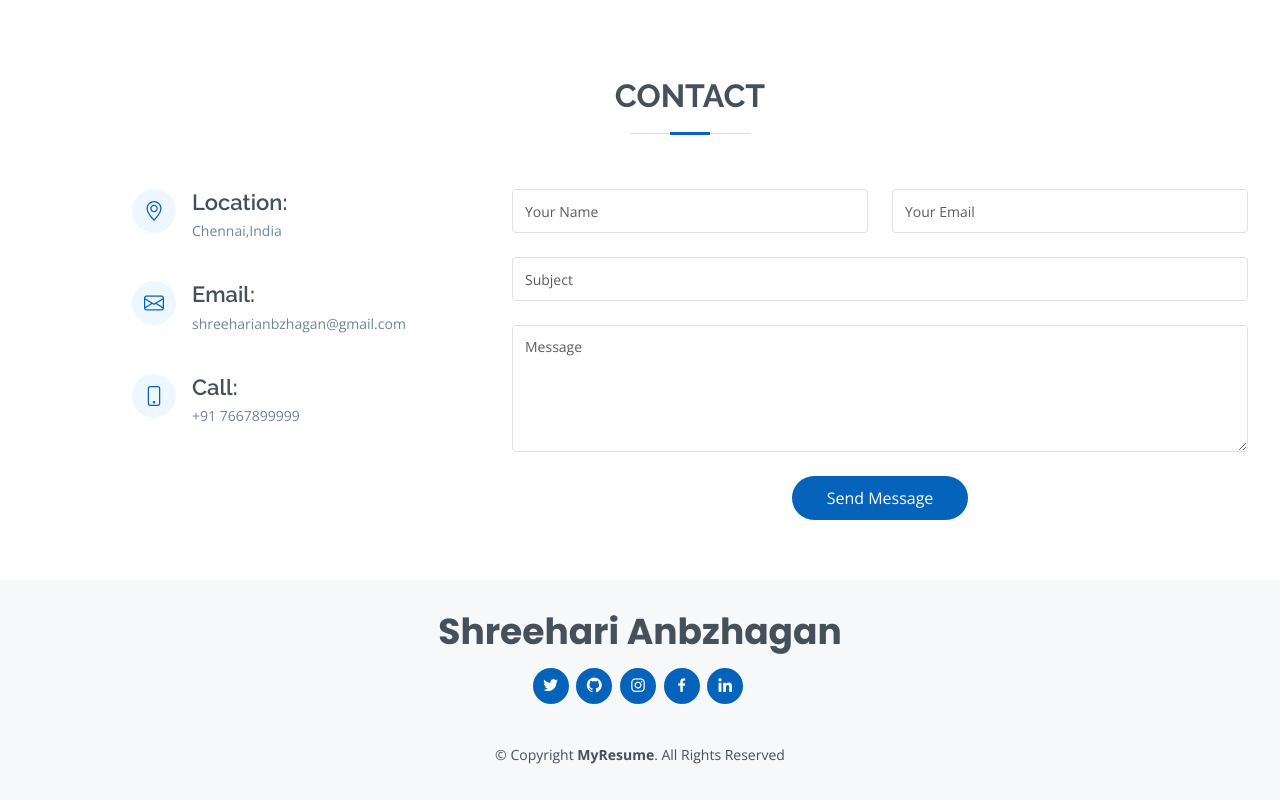
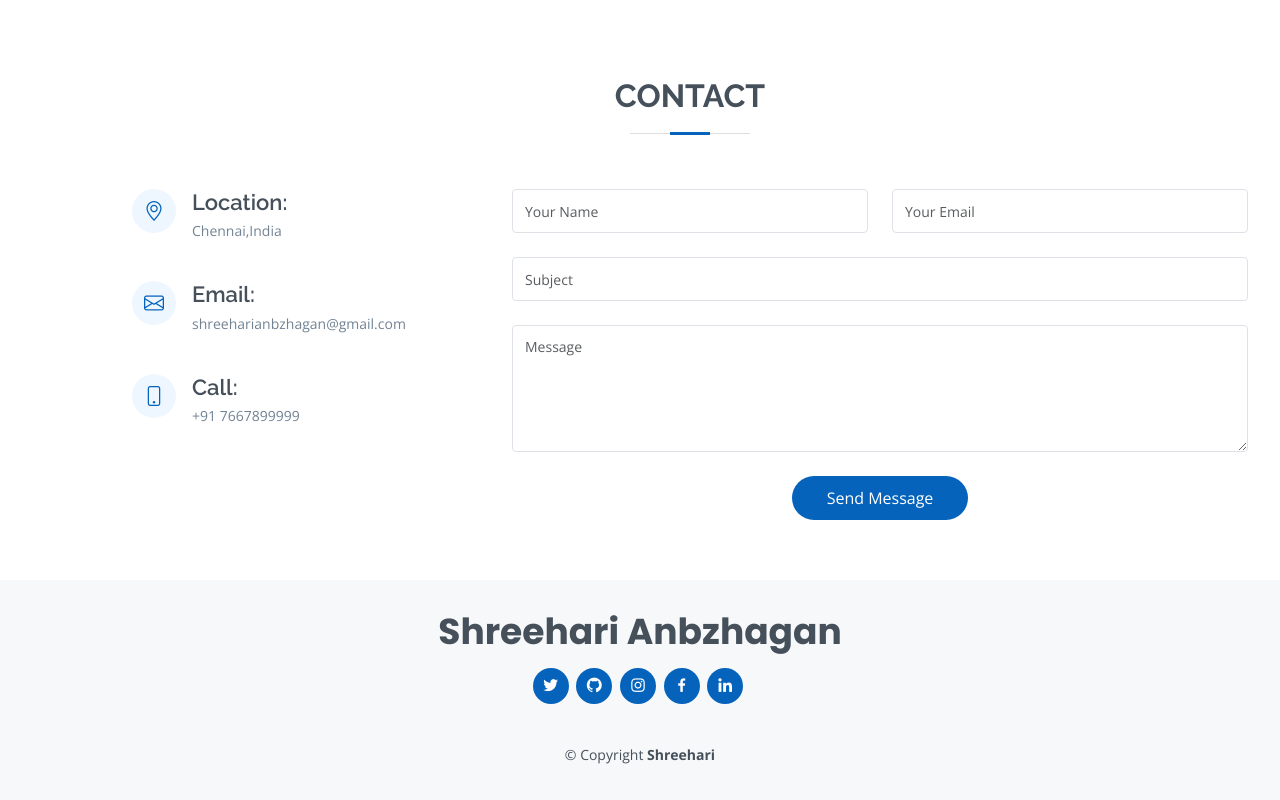
Before and after one commit to Sousow/portfolio.github.io, a plain HTML site: page index.html in a window 1280 px wide. Shown: the part 3466-4266 px from the top of the page. Drawn offline with nearby package versions, Linux system fonts and the light colour scheme.

Commit message:
Update index.html

```diff
--- a/index.html
+++ b/index.html
@@ -472,7 +472,7 @@
         <a href="#" class="linkedin"><i class="bx bxl-linkedin"></i></a>
       </div>
       <div class="copyright">
-        &copy; Copyright <strong><span>MyResume</span></strong>. All Rights Reserved
+        &copy; Copyright <strong><span>Shreehari</span></strong>
       </div>
       <div class="credits">
         <!-- All the links in the footer should remain intact. -->
```
